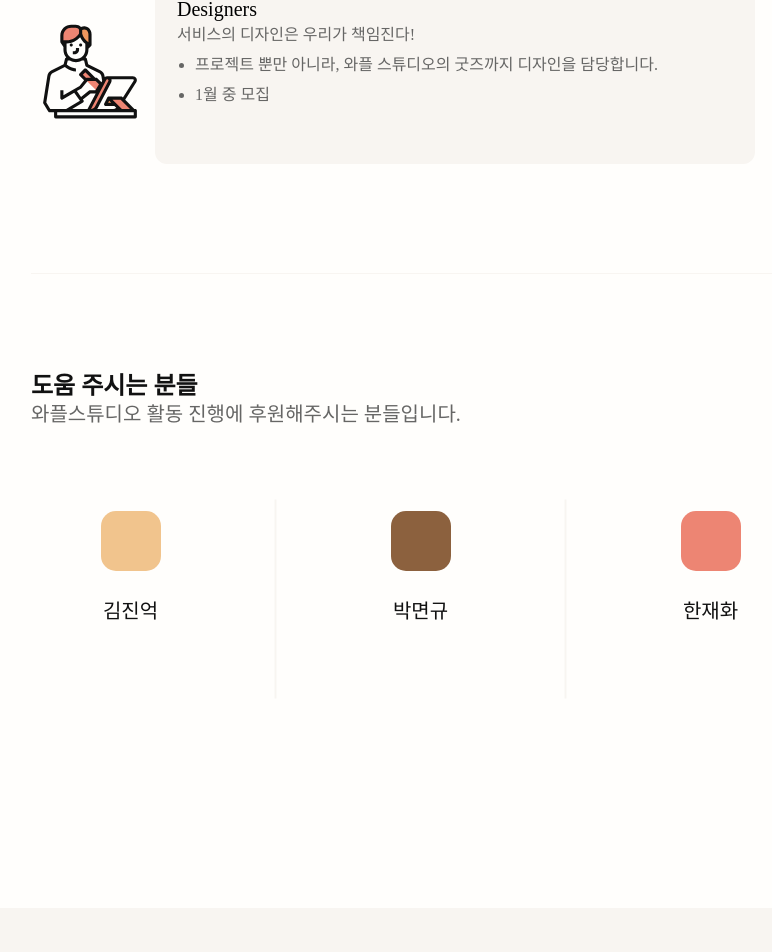
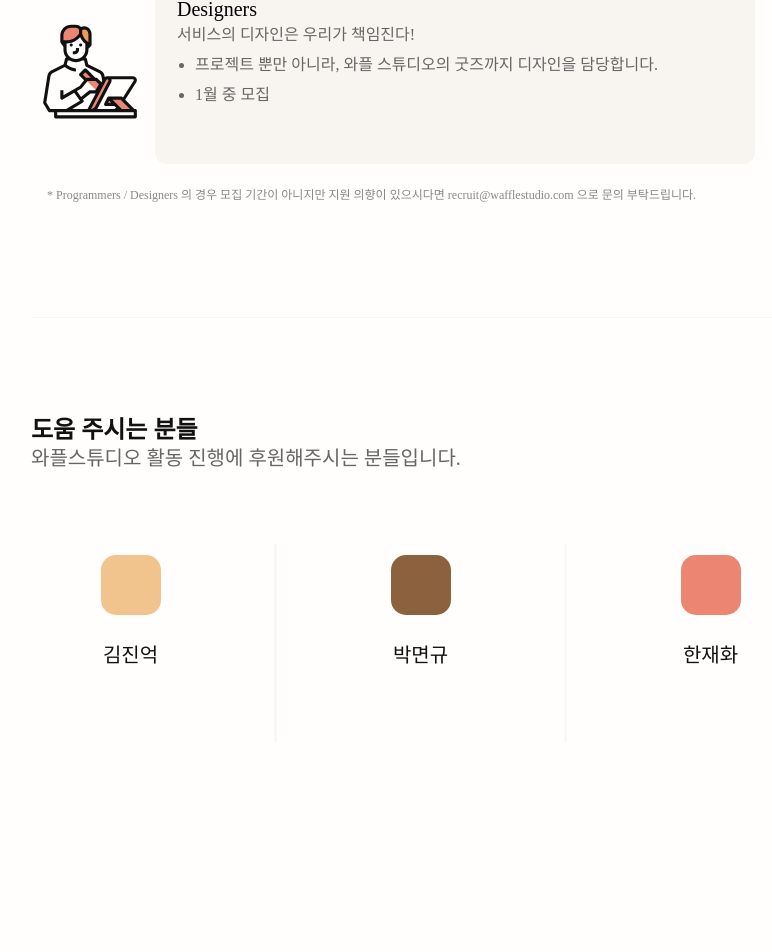
Before and after one commit to wafflestudio/wafflestudio.com, a Next.js app: page / in a window 1280 px wide. Shown: the part 3108-4060 px from the top of the page, without its empty margins (219-991 px from the left). Built offline with nearby package versions, Linux system fonts and the light colour scheme; a web font is replaced by a local one.

Commit message:
Programmers / Designers 모집 기간 외 지원 가능하도록

```diff
--- a/components/Home/Members/index.tsx
+++ b/components/Home/Members/index.tsx
@@ -12,6 +12,13 @@ const Wrapper = styled.div`
     width: 90%;
   }
 `
+
+const Caption = styled.b`
+  font-size: 12px;
+  color: #888;
+  margin: 16px;
+`
+
 const members = [
   {
     reverse: false,
@@ -64,6 +71,10 @@ const Members = () => {
           key={member.status}
         />
       ))}
+      <Caption>
+        * Programmers / Designers 의 경우 모집 기간이 아니지만 지원 의향이
+        있으시다면 recruit@wafflestudio.com 으로 문의 부탁드립니다.
+      </Caption>
     </Wrapper>
   )
 }
```
